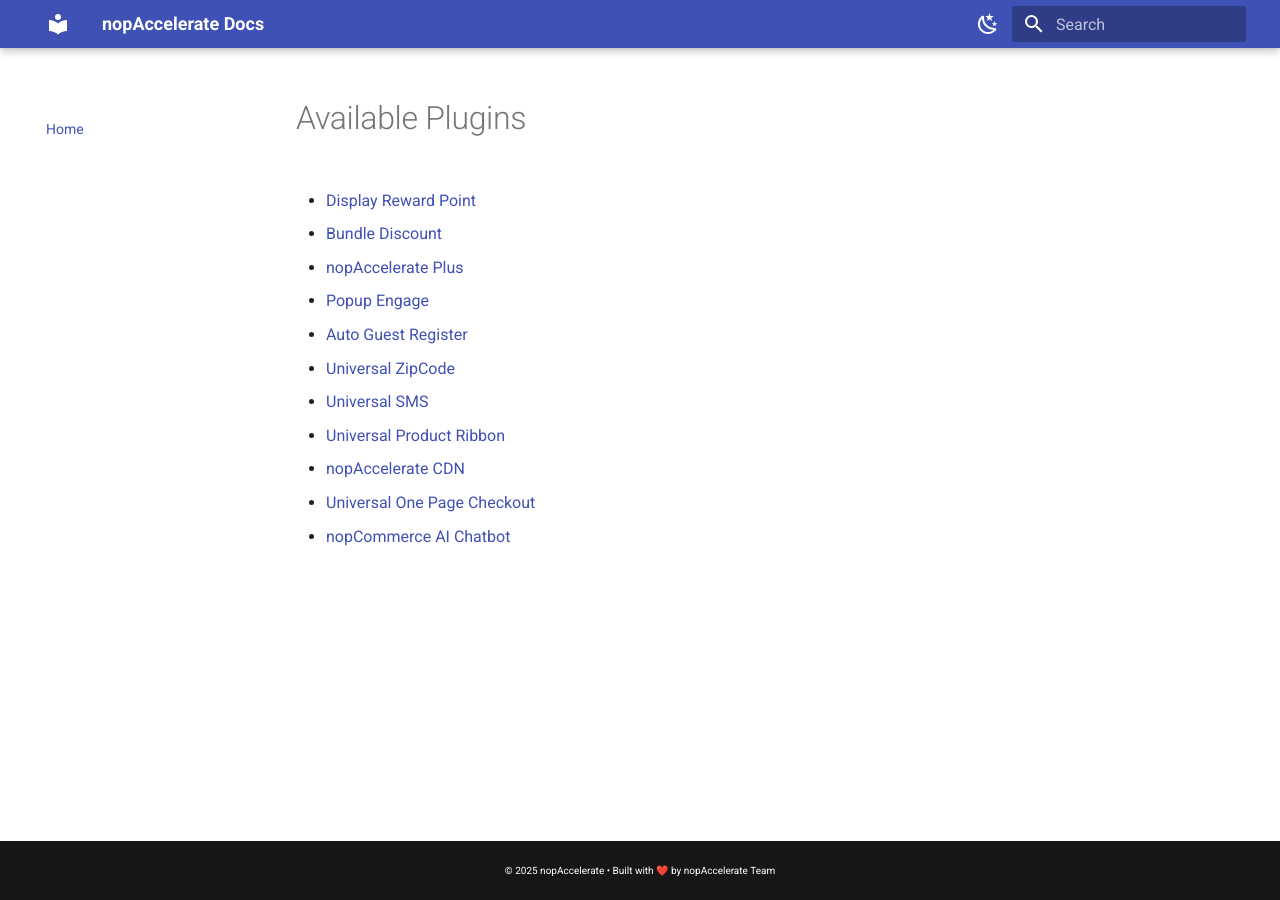
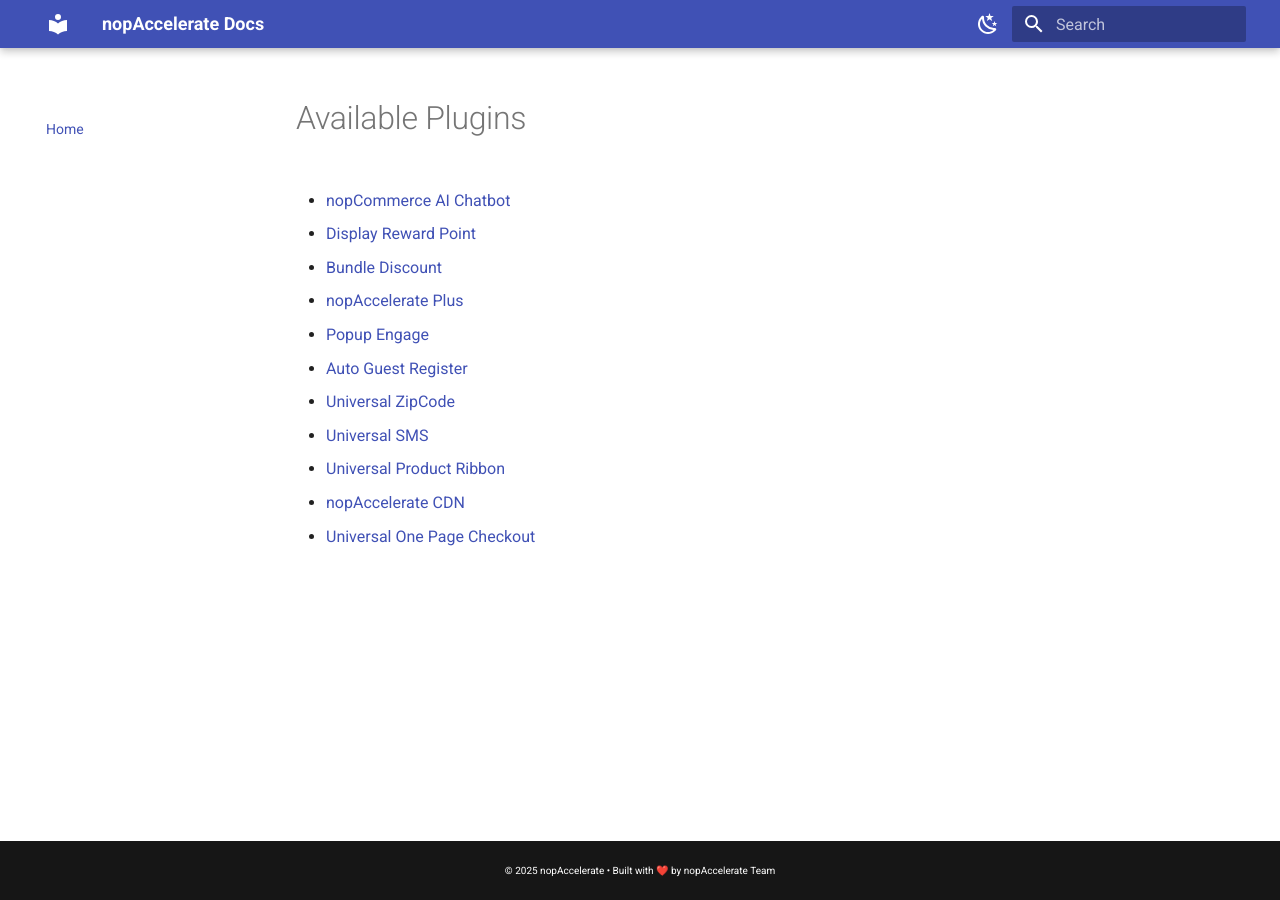
Before and after one commit to nopaccelerate-official/nop-extension-docs, an MkDocs documentation site: the page built from docs/index.md, in a window 1280 px wide. Built offline with MkDocs 1.6.1 and Material for MkDocs 9.7.7, drawn with Linux system fonts in a browser that asks for light colours; part of the change alters nothing that is shown.

```diff
--- a/docs/index.md
+++ b/docs/index.md
@@ -1,4 +1,6 @@
 # Available Plugins
+
+- [nopCommerce AI Chatbot](NopBotAI/)
 
 - [Display Reward Point](displayReward/)
 
@@ -19,5 +21,3 @@
 - [nopAccelerate CDN](nopAccelerateCDN/)
 
 - [Universal One Page Checkout ](OnePageCheckout/)
-
-- [nopCommerce AI Chatbot](NopBotAI/)
```
